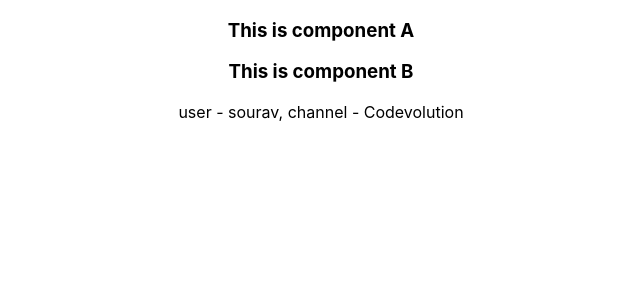
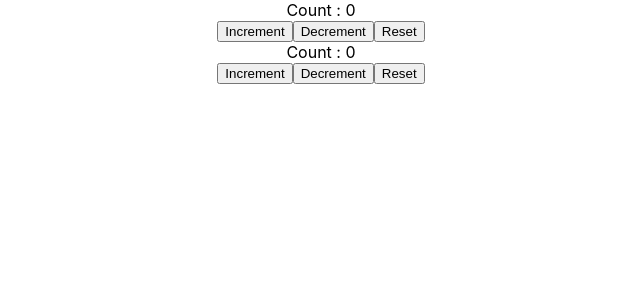
Before and after one commit to souravsinghaoned/react-hooks, a React (Create React App) app: page / in a window 1280 px wide. Shown: the top 300 px of the page, without its empty margins (319-959 px from the left). Built offline with nearby package versions, Linux system fonts and the light colour scheme.

Commit message:
useReducer

```diff
--- a/src/App.js
+++ b/src/App.js
@@ -10,6 +10,8 @@
 import HookMouse from './components/HookMouse';
 import HookWithObject from './components/HookWithObject';
 import MouseContainer from './components/MouseContainer';
+import CounterOne from './components/CounterOne';
+import CounterTwo from './components/CounterTwo';
 
 export const UserContext = React.createContext()
 export const ChannelContext = React.createContext()
@@ -26,11 +28,13 @@
       <MouseListener/> */}
       {/* <HookMouse/> */}
       {/* <MouseContainer/> */}
-      <UserContext.Provider value={'sourav'}>
+      {/* <UserContext.Provider value={'sourav'}>
         <ChannelContext.Provider value={"Codevolution"}>
           <ComponentA />
         </ChannelContext.Provider>
-      </UserContext.Provider>
+      </UserContext.Provider> */}
+      <CounterOne/>
+      <CounterTwo/>
     </div>
   );
 }
--- /dev/null
+++ b/src/components/CounterOne.js
@@ -0,0 +1,29 @@
+import {React, useReducer} from "react";
+
+const initialValue = 0;
+
+const reducer = (state, action) =>{
+    switch(action){
+        case 'increment':
+            return state + 1;
+        case 'decrement':
+            return state -1;
+        case 'reset':
+            return initialValue;
+        default:
+            return state;
+    }
+}
+
+function CounterOne(){
+    const [count, dispatch] = useReducer(reducer, initialValue)
+    return(
+        <div>
+            <div>Count : {count}</div>
+            <button onClick={()=>dispatch('increment')}>Increment</button>
+            <button onClick={()=>dispatch('decrement')}>Decrement</button>
+            <button onClick={()=>dispatch('reset')}>Reset</button>
+        </div>
+    )
+}
+export default CounterOne;
--- /dev/null
+++ b/src/components/CounterTwo.js
@@ -0,0 +1,31 @@
+import { React, useReducer } from "react";
+
+const initialState = {
+    firstCount: 0
+}
+
+const reducer = (state, action) => {
+    switch (action.type) {
+        case 'increment':
+            return {firstCount : state.firstCount + 1}
+        case 'decrement':
+            return {firstCount : state.firstCount - 1};
+        case 'reset':
+            return initialState;
+        default:
+            return state;
+    }
+}
+
+function CounterTwo() {
+    const [count, dispatch] = useReducer(reducer, initialState)
+    return (
+        <div>
+            <div>Count : {count.firstCount}</div>
+            <button onClick={() => dispatch({type :'increment'})}>Increment</button>
+            <button onClick={() => dispatch({type :'decrement'})}>Decrement</button>
+            <button onClick={() => dispatch({type : 'reset'})}>Reset</button>
+        </div>
+    )
+}
+export default CounterTwo;
```
